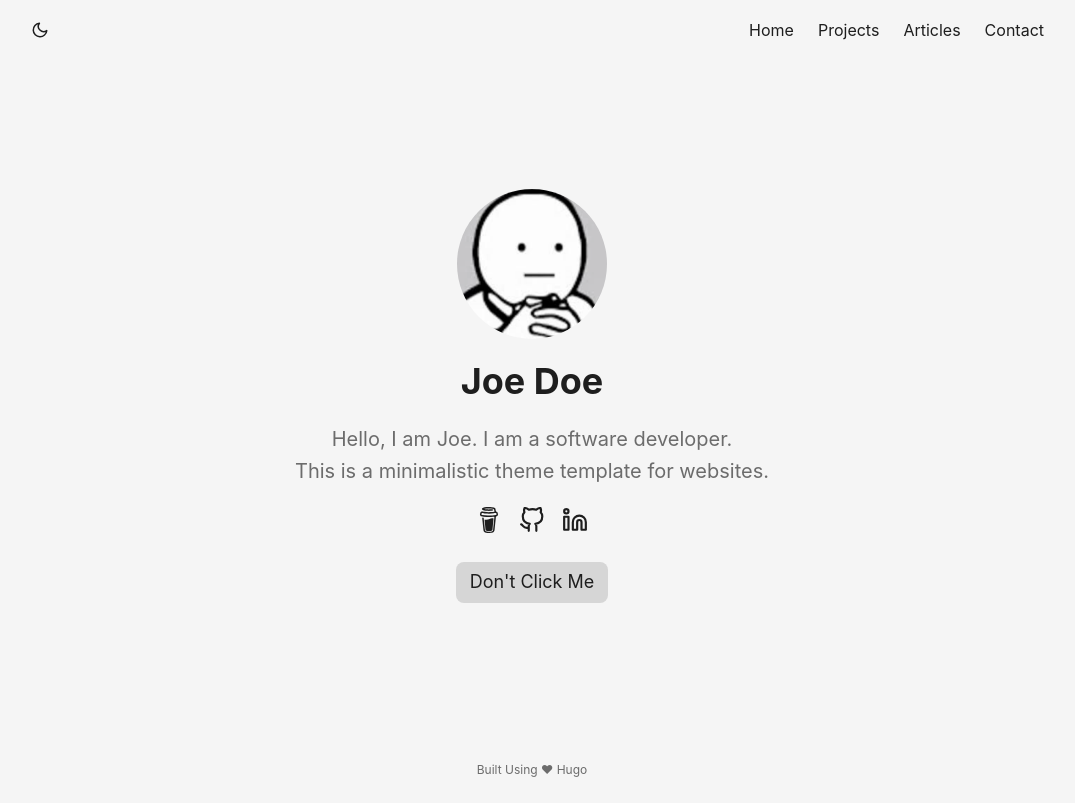
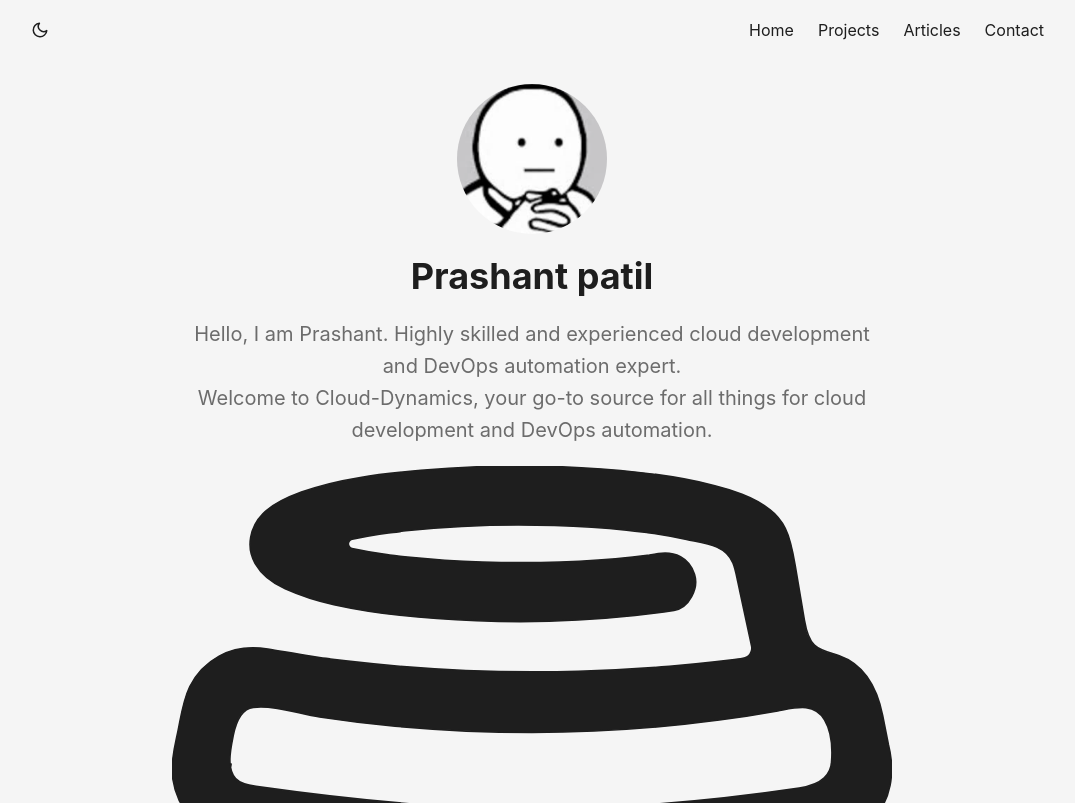
Before and after one commit to Cloudy-DevOps/cloudy-devops.github.io, a plain HTML site: page index.html in a window 1280 px wide. Shown: the top 803 px of the page, without its empty margins (108-1183 px from the left). Drawn offline with Linux system fonts and the light colour scheme.

Commit message:
Update index.html

```diff
--- a/index.html
+++ b/index.html
@@ -123,12 +123,11 @@
 <main class="main"><div class="profile">
     <div class="profile_inner"><img src="/images/profile.png" alt="my image"
             height="150" width="150" />
-        <h1>Joe Doe</h1>
-        <div class="profile-description"><p>Hello, I am Joe.
-I am a software developer.</p>
-<p>This is a minimalistic theme template for websites.</p>
+        <h1>Prashant patil</h1>
+        <div class="profile-description"><p>Hello, I am Prashant.
+Highly skilled and experienced cloud development and DevOps automation expert.</p>
+<p>Welcome to Cloud-Dynamics, your go-to source for all things for cloud development and DevOps automation.</p>
 </div><div class="social-icons">
-    <a href="https://ko-fi.com/heycharlola" target="_blank" rel="noopener noreferrer me" title="Buymeacoffee">
         <svg viewBox="0 0 884 1279" fill="none" stroke="currentColor" stroke-width="2" xmlns="http://www.w3.org/2000/svg">
     <path d="M791.109 297.518L790.231 297.002L788.201 296.383C789.018 297.072 790.04 297.472 791.109 297.518Z"
         fill="currentColor"></path>
```
